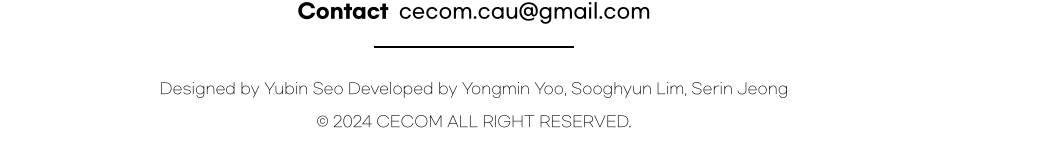
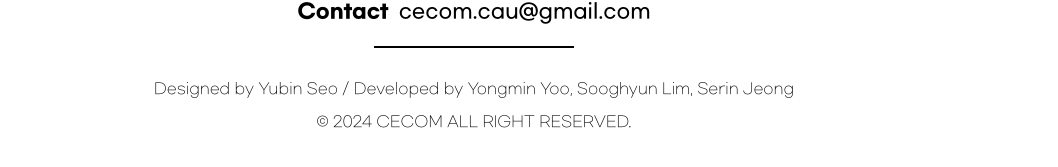
Before and after one commit to CECOM-CAU/CECOM_Web, a Next.js app: page / in a window 1280 px wide. Shown: the part 3938-4105 px from the top of the page, without its empty margins (166-1224 px from the left). Built offline with nearby package versions, Linux system fonts and the light colour scheme.

Commit message:
Update FooterDesktop : Fixed Typo on Designer/Developer Text

```diff
--- a/src/app/_components/Footer/FooterDesktop.tsx
+++ b/src/app/_components/Footer/FooterDesktop.tsx
@@ -18,7 +18,7 @@ const FooterDesktop = () => {
             </div>
             <div className="border-[1px] border-[#000000] w-[200px] my-[20px]"></div>
             <div className="text-[15px] my-[10px]">
-                Designed by Yubin Seo Developed by Yongmin Yoo, Sooghyun Lim, Serin Jeong
+                Designed by Yubin Seo / Developed by Yongmin Yoo, Sooghyun Lim, Serin Jeong
             </div>
             <div className="text-[15px] mb-[10px]">
                 &#169; 2024 CECOM ALL RIGHT RESERVED.
```
